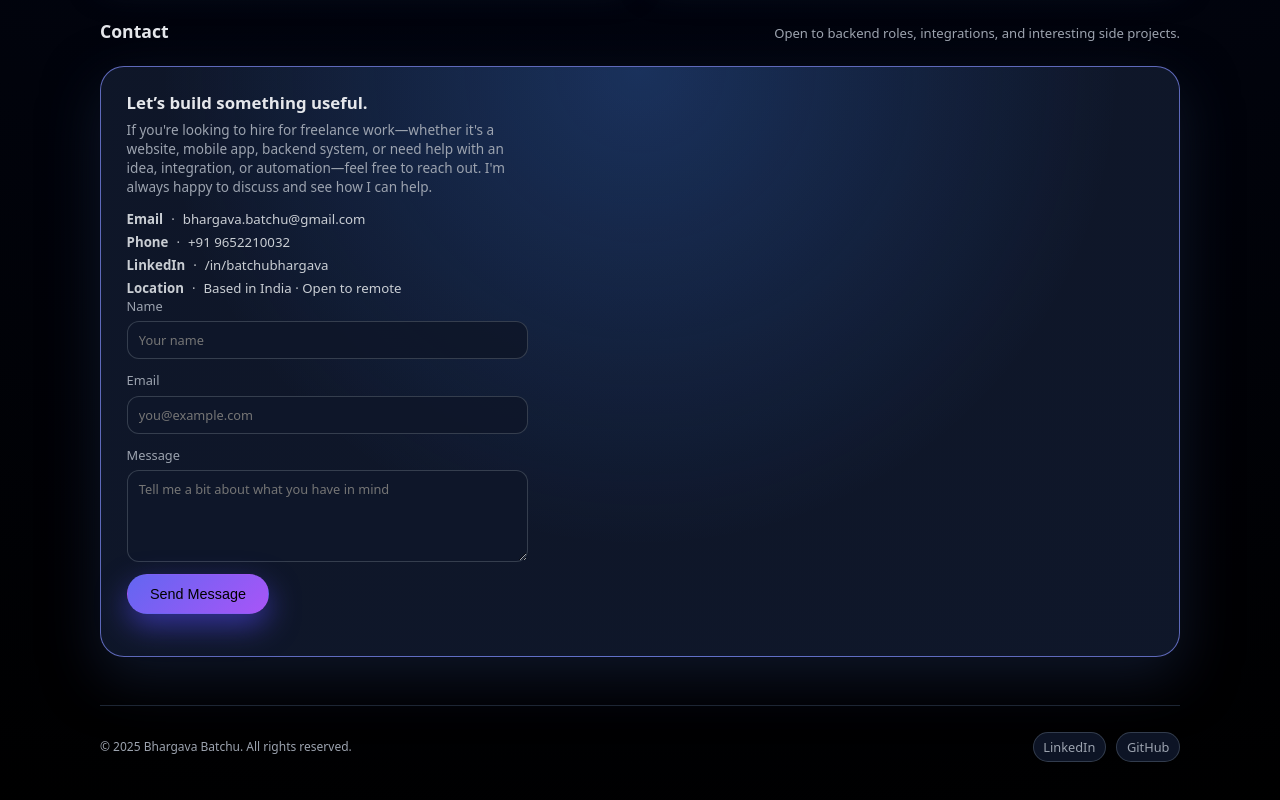
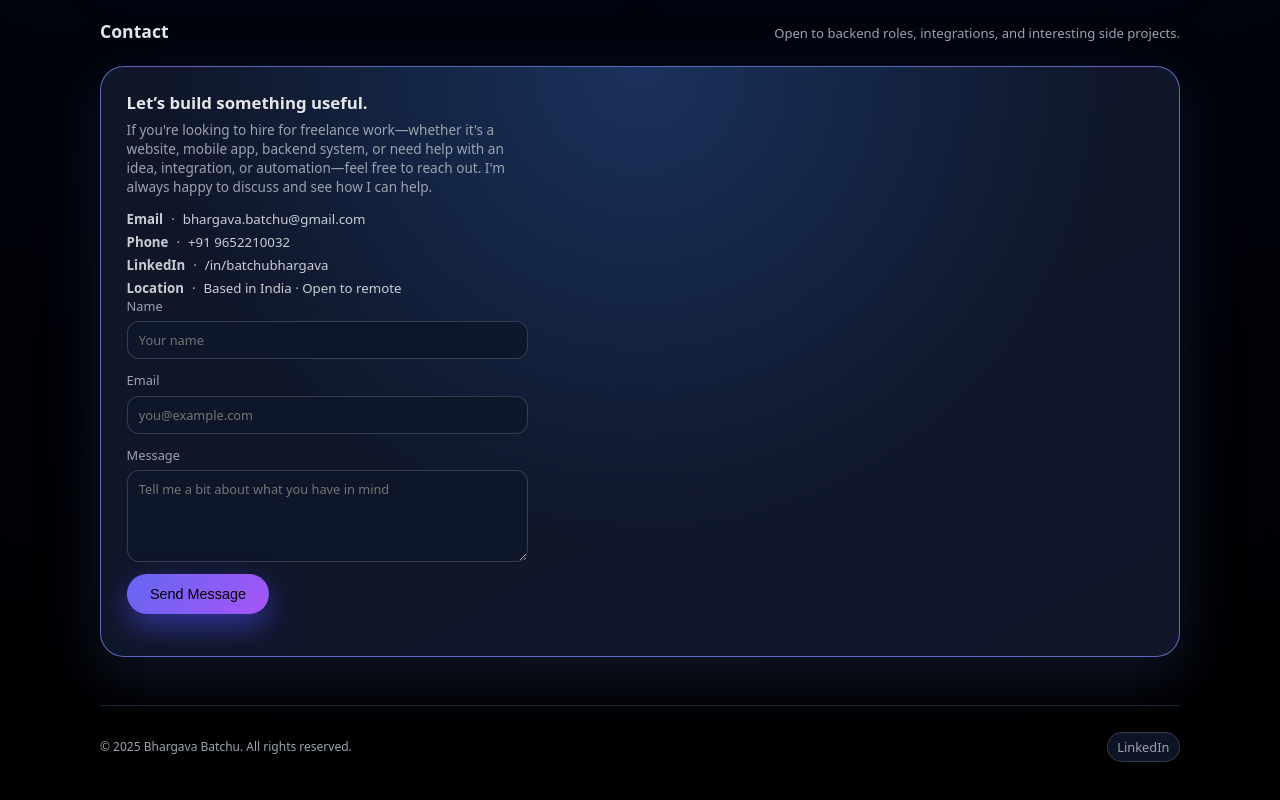
Before and after one commit to saibhargava2/bhargava-portfolio, a plain HTML site: page index.html in a window 1280 px wide. Shown: the part 1839-2639 px from the top of the page. Drawn offline with nearby package versions, Linux system fonts and the light colour scheme.

Commit message:
Commented github url

```diff
--- a/index.html
+++ b/index.html
@@ -1091,7 +1091,8 @@ body.loaded {
      rel="noopener noreferrer">
     LinkedIn
   </a>
-  <a href="#" title="GitHub (add your link)">GitHub</a>
+
+ <!-- <a href="#" title="GitHub (add your link)">GitHub</a> -->
 </div>
       </footer>
     </div>
```
